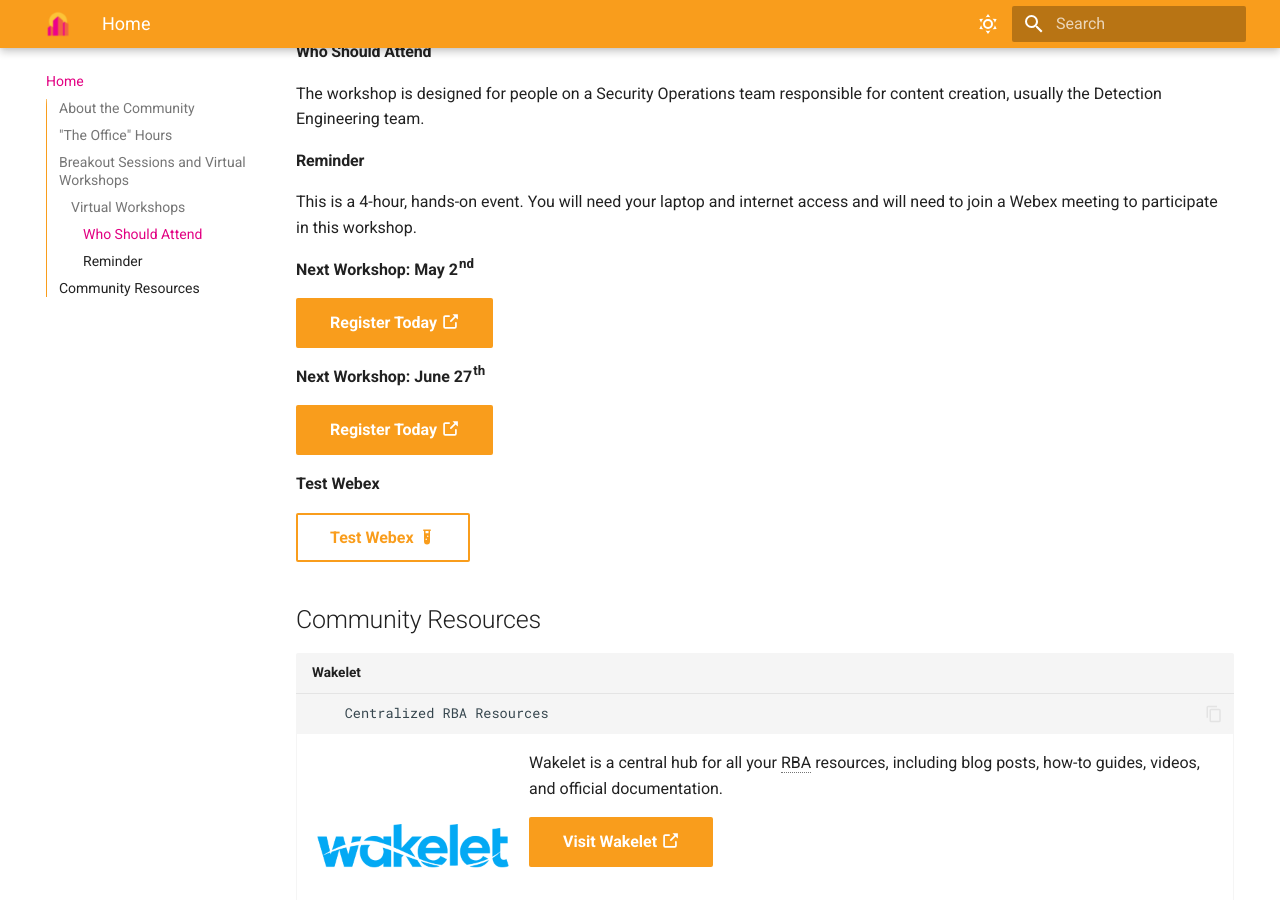
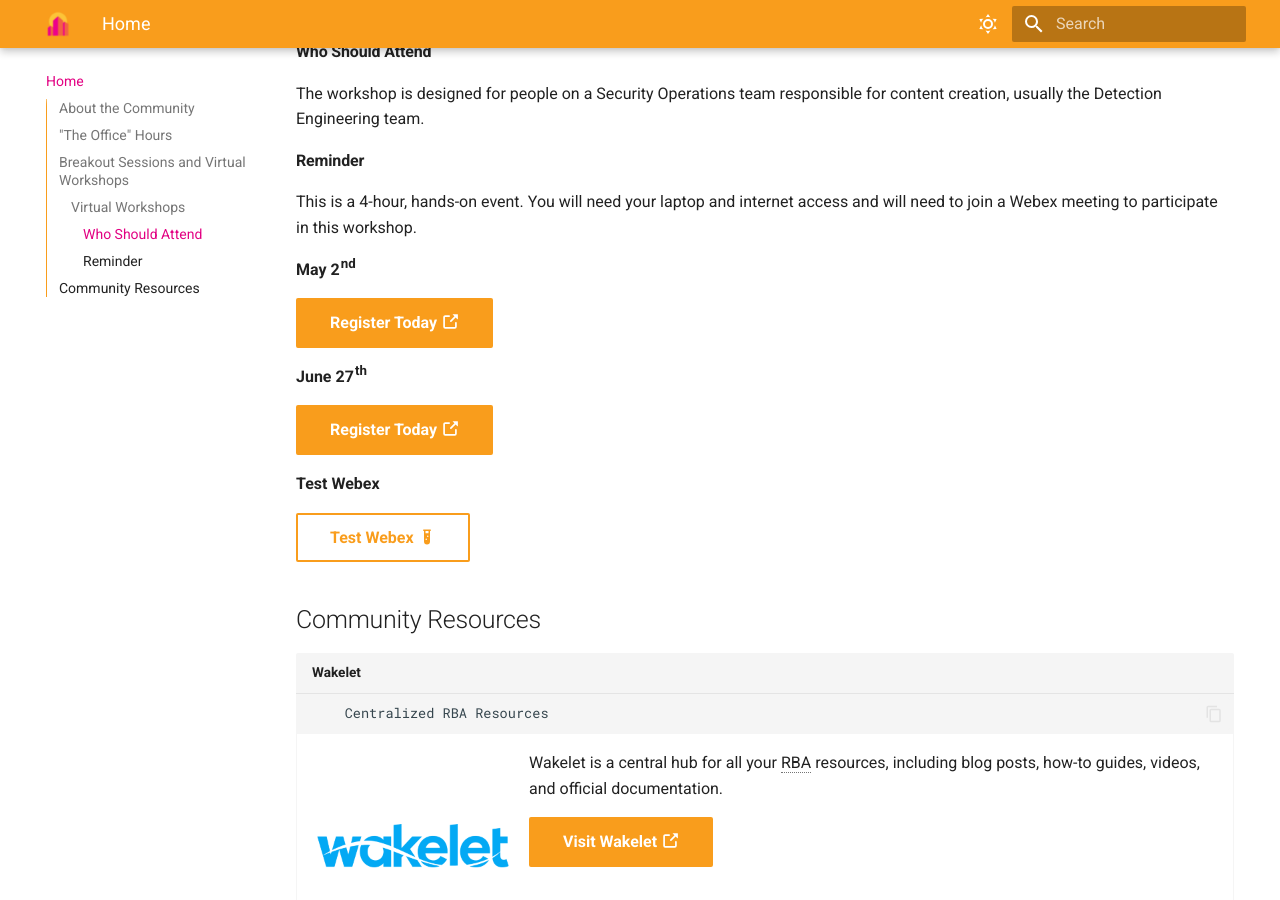
Before and after one commit to rba-community/rba-community, an MkDocs documentation site: the page built from docs/index.md, in a window 1280 px wide and 900 px high, scrolled down 1840 px. Built offline with MkDocs 1.6.1 and Material for MkDocs 9.7.7, drawn with Linux system fonts in a browser that asks for light colours; emoji names are drawn with the system emoji font.

Commit message:
Update index.md
Signed-off-by: Zach Christensen <23529374+ZachChristensen28@users.noreply.github.com>

```diff
--- a/docs/index.md
+++ b/docs/index.md
@@ -38,11 +38,11 @@
 
 This is a 4-hour, hands-on event. You will need your laptop and internet access and will need to join a Webex meeting to participate in this workshop.
 
-**Next Workshop: May 2^nd^**
+**May 2^nd^**
 
 [Register Today :octicons-link-external-16:](https://splunk.webex.com/weblink/register/radfb895d9f13304a706e398816228528){ .md-button .md-button--primary target="blank" }
 
-**Next Workshop: June 27^th^**
+**June 27^th^**
 
 [Register Today :octicons-link-external-16:](https://splunk.webex.com/weblink/register/r3a7219d989680bf604f1c1c538a53d14){ .md-button .md-button--primary target="blank" }
 
```
